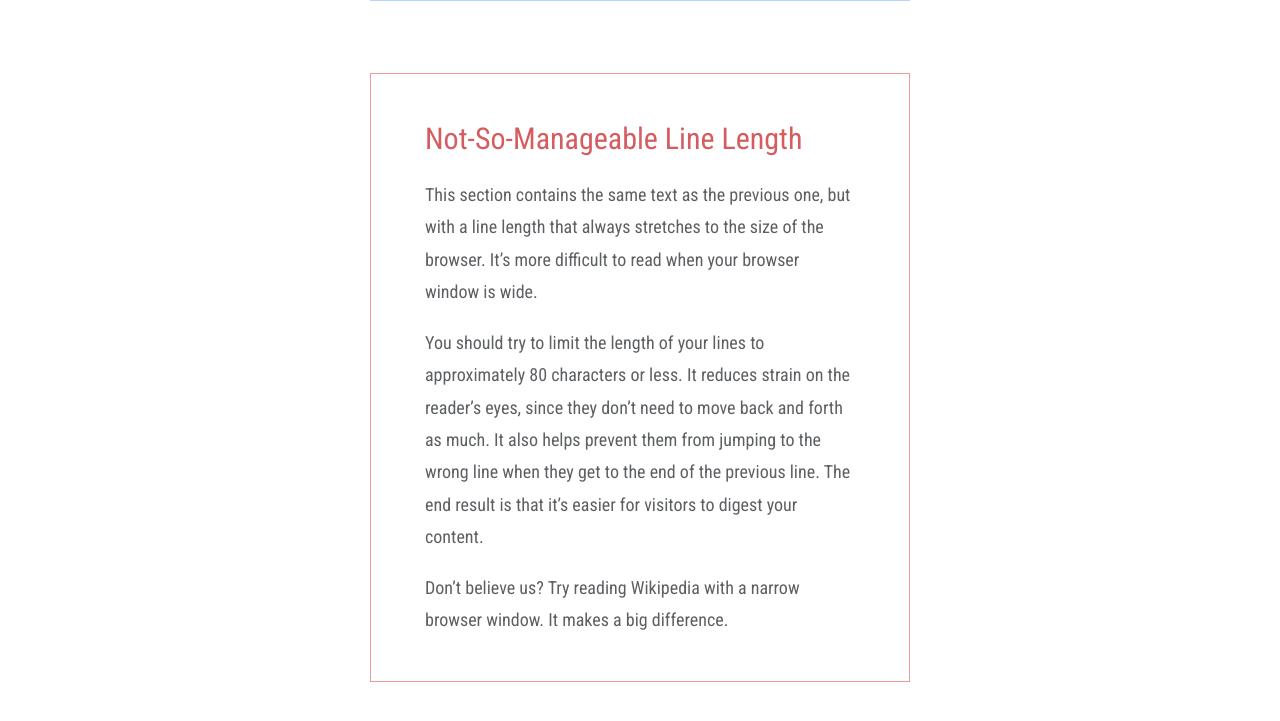
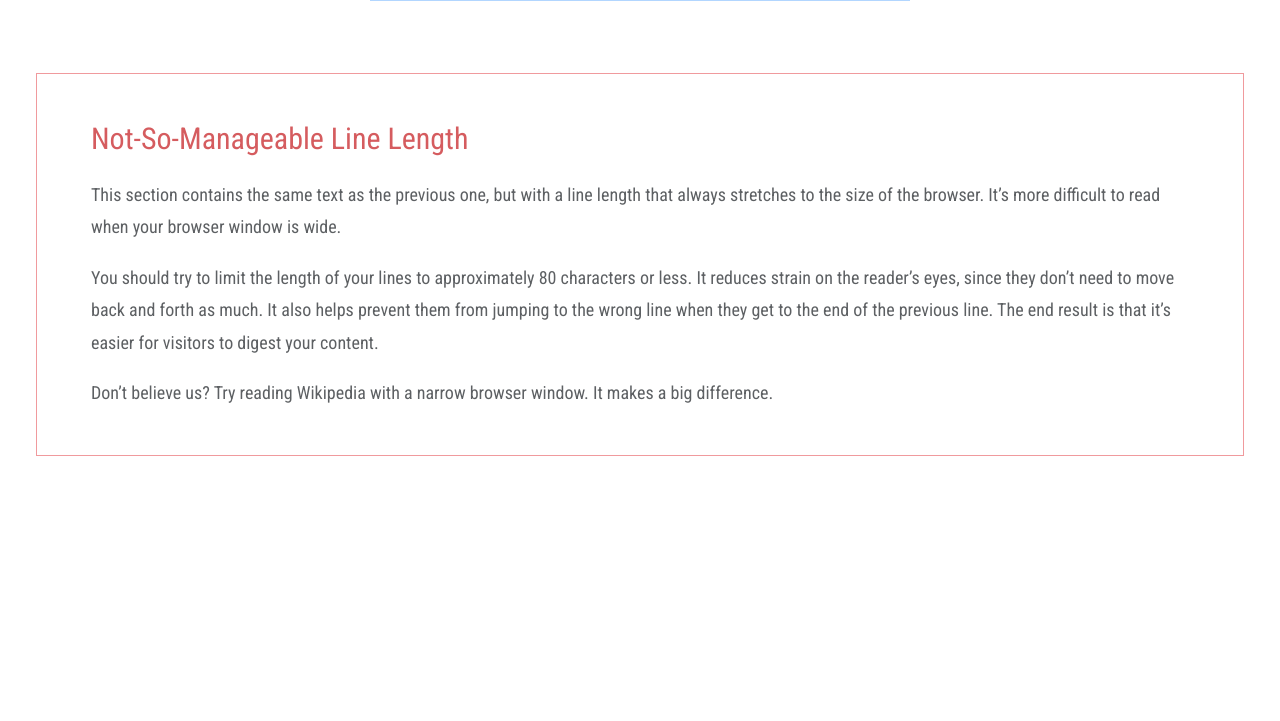
Before and after one commit to tianhuil/html-and-css, a plain HTML site: page web-typography/line-length.html in a window 1280 px wide. Shown: the part 972-1693 px from the top of the page. After the commit the page ends 1500 px from the top, so only its background shows below. Drawn offline with Linux system fonts and the light colour scheme.

Commit message:
vertical rymthm

```diff
--- a/web-typography/line-length.html
+++ b/web-typography/line-length.html
@@ -4,6 +4,15 @@
   <meta charset='UTF-8'/>
   <title>Line Length</title>
   <link rel='stylesheet' href='typo.css'/>
+  <style>
+    @media only screen and (min-width: 580px) {
+      .not-so-manageable {
+        max-width: 100%;
+        margin-left: 2em;
+        margin-right: 2em;
+      }
+    }
+  </style>
 </head>
 <body>
 
```
